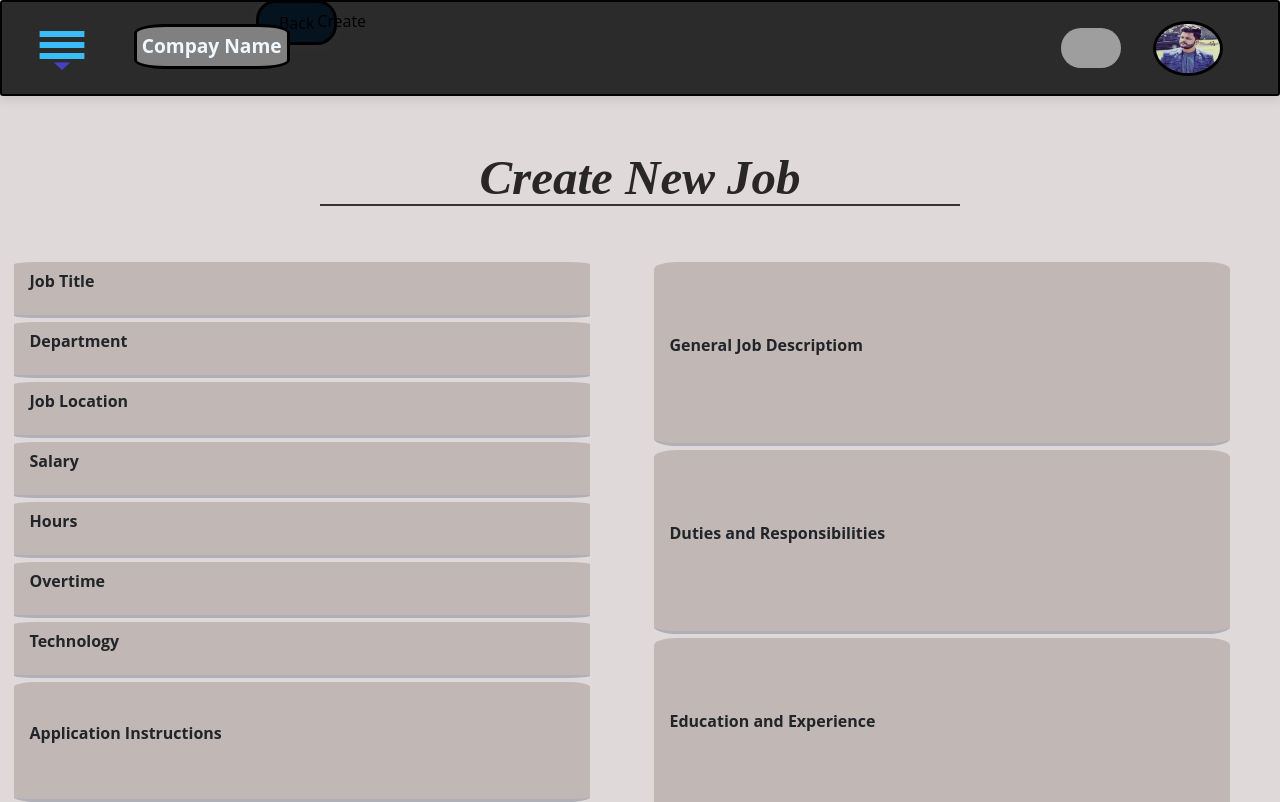
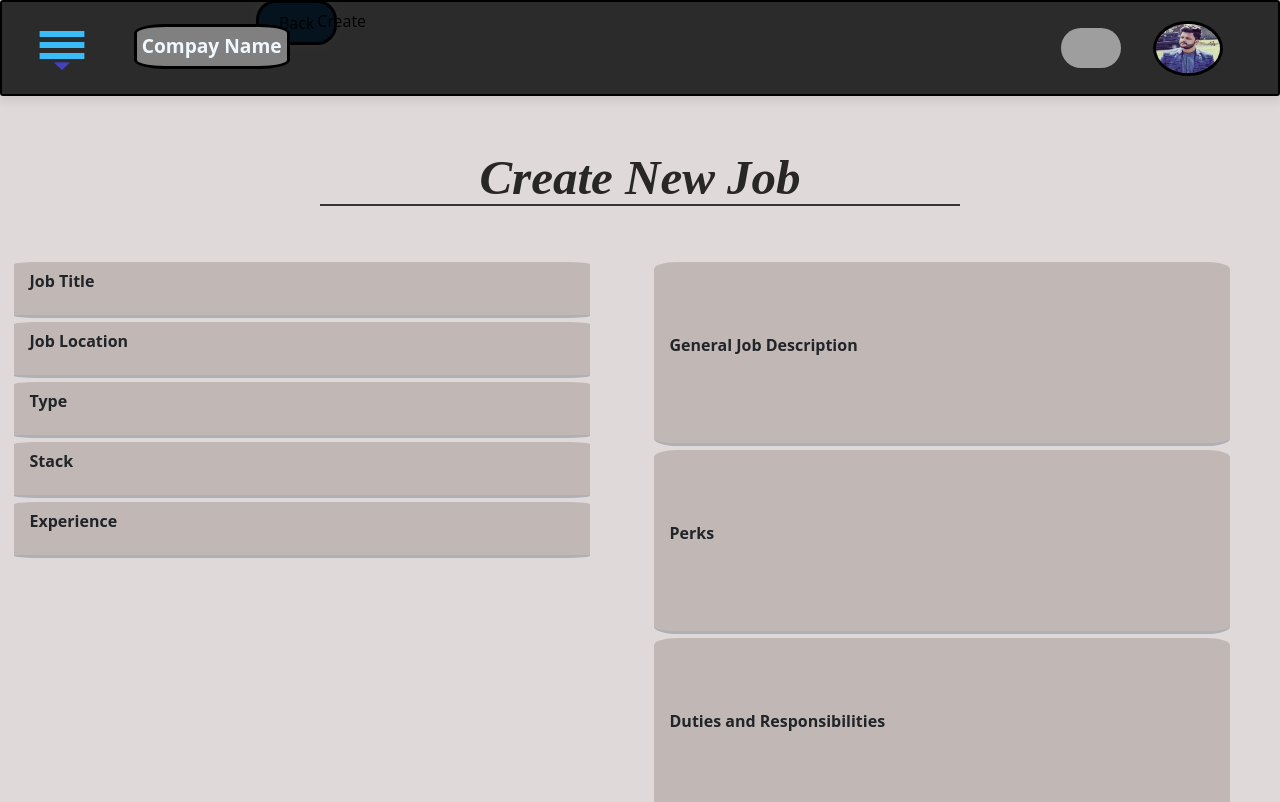
Before and after one commit to MateenAhmed23/techup, a React (Create React App) app in the folder client/: page /createnewjob in a window 1280 px wide. Shown: the top 802 px of the page. Built offline with nearby package versions, Linux system fonts and the light colour scheme; grey boxes are pictures that could not be loaded.

Commit message:
Worked on creatingJob and company details

```diff
--- a/client/src/components/createNewJob.jsx
+++ b/client/src/components/createNewJob.jsx
@@ -1,11 +1,109 @@
-import React, { Component } from "react";
+import React, { useState } from "react";
 import CompNav from "./subcomponents/companyNav";
 import "./cssmaincomponents/createnewjob.css";
 import JobDescSmall from "./subcomponents/jobDescSmall";
 
-class CreateNewJob extends Component {
-  state = {
-    jobDescriptions: [
+
+
+function CreateNewJob(){
+
+  // const [jobDescriptions, setJobDescriptions] = useState([
+  //   {
+  //     id: 1,
+  //     label: "Job Title",
+  //     type: "text",
+  //     placeholder: "e.g. Software Engineer",
+  //     height: "7vh",
+  //   },
+  //   // {
+  //   //   id: 2,
+  //   //   label: "Department",
+  //   //   type: "desciption",
+  //   //   placeholder: "e.g. Human Resources",
+  //   //   height: "7vh",
+  //   // },
+
+  //   {
+  //     id: 3,
+  //     label: "Job Location",
+  //     type: "text",
+  //     placeholder: "e.g. New York",
+  //     height: "7vh",
+  //   },
+
+  //   // {
+  //   //   id: 4,
+  //   //   label: "Salary",
+
+  //   //   type: "tel",
+  //   //   placeholder: "e.g. 1000",
+  //   //   height: "7vh",
+  //   // },
+
+  //   {
+  //     id: 5,
+  //     label: "Type",
+  //     type: "text",
+  //     placeholder: "e.g. Full Time",
+  //     height: "7vh",
+  //   },
+
+  //   // {
+  //   //   id: 6,
+  //   //   label: "Overtime",
+  //   //   type: "text",
+  //   //   placeholder: "e.g. Yes",
+  //   //   height: "7vh",
+  //   // },
+
+  //   {
+  //     id: 7,
+  //     label: "Stack",
+  //     type: "text",
+  //     placeholder: "e.g. MERN",
+  //     height: "7vh",
+  //   },
+  //   // {
+  //   //   id: 8,
+  //   //   label: "Application Instructions",
+  //   //   type: "text",
+  //   //   placeholder: "e.g. Submit cv in pdf format ",
+  //   //   height: "15vh",
+  //   // },
+  //   {
+  //     id: 11,
+  //     label: "Experience",
+  //     type: "text",
+  //     placeholder: "e.g. 1 yr",
+  //     height: "7vh",
+  //   },
+  //   {
+  //     id: 9,
+  //     label: "General Job Description",
+  //     type: "text",
+  //     placeholder: "e.g. Your responsibility is to create responsive website",
+  //     height: "23vh",
+  //   },
+  //   {
+  //     id: 10,
+  //     label: "Perks",
+  //     type: "text",
+  //     placeholder: "e.g. Work from home",
+  //     height: "23vh",
+  //   },
+  //   {
+  //     id: 11,
+  //     label: "Duties and Responsibilities",
+  //     type: "text",
+  //     placeholder: "e.g. Should be a teamworker",
+  //     height: "23vh",
+  //   },
+
+
+  //   // add more job descriptions here
+  // ])
+
+  const jobDescriptions = [
     {
       id: 1,
       label: "Job Title",
@@ -13,13 +111,13 @@ class CreateNewJob extends Component {
       placeholder: "e.g. Software Engineer",
       height: "7vh",
     },
-      {
-        id: 2,
-        label: "Department",
-        type: "desciption",
-        placeholder: "e.g. Human Resources",
-        height: "7vh",
-      },
+    // {
+    //   id: 2,
+    //   label: "Department",
+    //   type: "desciption",
+    //   placeholder: "e.g. Human Resources",
+    //   height: "7vh",
+    // },
 
     {
       id: 3,
@@ -29,74 +127,135 @@ class CreateNewJob extends Component {
       height: "7vh",
     },
 
+    // {
+    //   id: 4,
+    //   label: "Salary",
+
+    //   type: "tel",
+    //   placeholder: "e.g. 1000",
+    //   height: "7vh",
+    // },
+
     {
-        id: 4,
-        label: "Salary",
-
-        type: "tel",
-        placeholder: "e.g. 1000",
+      id: 5,
+      label: "Type",
+      type: "text",
+      placeholder: "e.g. Full Time",
       height: "7vh",
     },
 
-      {
-        id: 5,
-        label: "Hours",
-        type: "text",
-        placeholder: "e.g. 6",
-        height: "7vh",
-      },
-
-      {
-        id: 6,
-        label: "Overtime",
-        type: "text",
-        placeholder: "e.g. Yes",
-        height: "7vh",
-      },
+    // {
+    //   id: 6,
+    //   label: "Overtime",
+    //   type: "text",
+    //   placeholder: "e.g. Yes",
+    //   height: "7vh",
+    // },
 
     {
       id: 7,
-        label: "Technology",
+      label: "Stack",
       type: "text",
-        placeholder: "e.g. Web Development",
+      placeholder: "e.g. MERN",
+      height: "7vh",
+    },
+    // {
+    //   id: 8,
+    //   label: "Application Instructions",
+    //   type: "text",
+    //   placeholder: "e.g. Submit cv in pdf format ",
+    //   height: "15vh",
+    // },
+    {
+      id: 11,
+      label: "Experience",
+      type: "text",
+      placeholder: "e.g. 1 yr",
       height: "7vh",
     },
     {
-        id: 8,
-        label: "Application Instructions",
+      id: 9,
+      label: "General Job Description",
       type: "text",
-        placeholder: "e.g. Submit cv in pdf format ",
-        height: "15vh",
-      },
-      {
-        id: 9,
-        label: "General Job Descriptiom",
-        type: "text",
-        placeholder: "e.g. Web Development",
+      placeholder: "e.g. Your responsibility is to create responsive website",
       height: "23vh",
     },
     {
       id: 10,
-        label: "Duties and Responsibilities",
+      label: "Perks",
       type: "text",
-        placeholder: "e.g. Web Development",
+      placeholder: "e.g. Work from home",
       height: "23vh",
     },
     {
       id: 11,
-        label: "Education and Experience ",
+      label: "Duties and Responsibilities",
       type: "text",
-        placeholder: "e.g. Web Development",
+      placeholder: "e.g. Should be a teamworker",
       height: "23vh",
     },
+
+
     // add more job descriptions here
-    ],
-  };
-  render() {
-    const jobDescriptionssmall = this.state.jobDescriptions.slice(0, 8);
-    const jobDescriptionslarge = this.state.jobDescriptions.slice(8, 11);
+  ]
 
-    return (
+
+  const [title, setTitle] = useState('')
+  const [location, setLocation] = useState('')
+  const [type, setType] = useState('')
+  const [stack, setStack] = useState('')
+  const [experience, setExperience] = useState('')
+  const [desc, setDesc] = useState('')
+  const [perks, setPerks] = useState('')
+  const [duties, setDuties] = useState('')
+
+
+
+  const jobDescriptionssmall = jobDescriptions.slice(0, 5);
+  const jobDescriptionslarge = jobDescriptions.slice(5, 11);
+
+  // console.log(jobDescriptionssmall)
+
+
+  function submitHandler(){
+    console.log('Lets crate the job here')
+    console.log(title, location, type, stack, experience, desc, perks, duties)
+  }
+
+  function handleChange(changeFor, value){
+    console.log('I AM FREAKING HEREEEE')
+    switch (changeFor){
+      case 'Job Title':
+        setTitle(value)
+        break;
+      case 'Job Location':
+        setLocation(value)
+        break;
+      case 'Type':
+        setType(value)
+        break;
+      case 'Stack':
+        setStack(value)
+        break;
+      case 'Experience':
+        setExperience(value)
+        break;
+      case 'General Job Description':
+        setDesc(value)
+        break;
+      case 'Perks':
+        setPerks(value)
+        break;
+      case 'Duties and Responsibilities':
+        setDuties(value)
+        break;
+      default:
+        break;
+
+    }
+  }
+
+  return(
     <div className="newjobpage">
         <CompNav className="navbar" />
         <div className="mainhead">
@@ -114,6 +273,7 @@ class CreateNewJob extends Component {
                       placeholder={jobDesc.placeholder}
                       label={jobDesc.label}
                       height={jobDesc.height}
+                      change = {handleChange}
                     />
                   </td>
                 </tr>
@@ -133,6 +293,7 @@ class CreateNewJob extends Component {
                       placeholder={jobDesc.placeholder}
                       label={jobDesc.label}
                       height={jobDesc.height}
+                      change = {handleChange}
                     />
                   </td>
                 </tr>
@@ -142,14 +303,162 @@ class CreateNewJob extends Component {
         </div>
         <div className="buttonsss">
           <button className="back">Back</button>
-          <button className="create">Create</button>
+          <button className="create" onClick={()=>submitHandler()}>Create</button>
         </div>
         <div className="footer">
           <h1 className="heading">Footer</h1>
         </div>
       </div>
-    );
-  }
+  )
 }
 
+// class CreateNewJob extends Component {
+//   state = {
+//     jobDescriptions: [
+//       {
+//         id: 1,
+//         label: "Job Title",
+//         type: "text",
+//         placeholder: "e.g. Software Engineer",
+//         height: "7vh",
+//       },
+//       {
+//         id: 2,
+//         label: "Department",
+//         type: "desciption",
+//         placeholder: "e.g. Human Resources",
+//         height: "7vh",
+//       },
+
+//       {
+//         id: 3,
+//         label: "Job Location",
+//         type: "text",
+//         placeholder: "e.g. New York",
+//         height: "7vh",
+//       },
+
+//       {
+//         id: 4,
+//         label: "Salary",
+
+//         type: "tel",
+//         placeholder: "e.g. 1000",
+//         height: "7vh",
+//       },
+
+//       {
+//         id: 5,
+//         label: "Hours",
+//         type: "text",
+//         placeholder: "e.g. 6",
+//         height: "7vh",
+//       },
+
+//       {
+//         id: 6,
+//         label: "Overtime",
+//         type: "text",
+//         placeholder: "e.g. Yes",
+//         height: "7vh",
+//       },
+
+//       {
+//         id: 7,
+//         label: "Technology",
+//         type: "text",
+//         placeholder: "e.g. Web Development",
+//         height: "7vh",
+//       },
+//       {
+//         id: 8,
+//         label: "Application Instructions",
+//         type: "text",
+//         placeholder: "e.g. Submit cv in pdf format ",
+//         height: "15vh",
+//       },
+//       {
+//         id: 9,
+//         label: "General Job Descriptiom",
+//         type: "text",
+//         placeholder: "e.g. Web Development",
+//         height: "23vh",
+//       },
+//       {
+//         id: 10,
+//         label: "Duties and Responsibilities",
+//         type: "text",
+//         placeholder: "e.g. Web Development",
+//         height: "23vh",
+//       },
+//       {
+//         id: 11,
+//         label: "Education and Experience ",
+//         type: "text",
+//         placeholder: "e.g. Web Development",
+//         height: "23vh",
+//       },
+//       // add more job descriptions here
+//     ],
+//   };
+//   render() {
+//     const jobDescriptionssmall = this.state.jobDescriptions.slice(0, 8);
+//     const jobDescriptionslarge = this.state.jobDescriptions.slice(8, 11);
+
+//     return (
+//       <div className="newjobpage">
+//         <CompNav className="navbar" />
+//         <div className="mainhead">
+//           <h1 className="h1h">Create New Job </h1>
+//         </div>
+//         <div className="details">
+//           <table>
+//             <tbody>
+//               {jobDescriptionssmall.map((jobDesc) => (
+//                 <tr key={jobDesc.id}>
+//                   <td className="job-desc-cell">
+//                     <JobDescSmall
+//                       id={jobDesc.id}
+//                       type={jobDesc.type}
+//                       placeholder={jobDesc.placeholder}
+//                       label={jobDesc.label}
+//                       height={jobDesc.height}
+//                     />
+//                   </td>
+//                 </tr>
+//               ))}
+//             </tbody>
+//           </table>
+//         </div>
+//         <div className="descriptions">
+//           <table>
+//             <tbody>
+//               {jobDescriptionslarge.map((jobDesc) => (
+//                 <tr key={jobDesc.id}>
+//                   <td className="job-desc-cell">
+//                     <JobDescSmall
+//                       id={jobDesc.id}
+//                       type={jobDesc.type}
+//                       placeholder={jobDesc.placeholder}
+//                       label={jobDesc.label}
+//                       height={jobDesc.height}
+//                     />
+//                   </td>
+//                 </tr>
+//               ))}
+//             </tbody>
+//           </table>
+//         </div>
+//         <div className="buttonsss">
+//           <button className="back">Back</button>
+//           <button className="create">Create</button>
+//         </div>
+//         <div className="footer">
+//           <h1 className="heading">Footer</h1>
+//         </div>
+//       </div>
+//     );
+//   }
+// }
+
 export default CreateNewJob;
--- a/client/src/components/subcomponents/jobDescSmall.jsx
+++ b/client/src/components/subcomponents/jobDescSmall.jsx
@@ -1,28 +1,60 @@
 import React, { Component } from "react";
 import "./csssubcomponents/jobDescSmall.css";
-class JobDescSmall extends Component {
-  state = {};
-  render() {
+
+
+function JobDescSmall(props){
+  console.log(props)
+
+  function hehe(e){
+    // console.log(props.label,e.target.value)
+    props.change(props.label,e.target.value)
+  }
   return (
     <div className="field field_v1">
-
-        <label className="ha-screen-reader" htmlFor={this.props.id}>
-          Label
+      <label className="ha-screen-reader" htmlFor={props.id}>
+        {props.label}
       </label>
       <input
-          id={this.props.id}
-          type={this.props.type}
-          onChange={this.props.onChange}
+        id={props.id}
+        type={props.type}
+        // onChange={props.onChange}
         className="field__input"
-          placeholder={this.props.placeholder}
-          style={{ height: this.props.height }}
+        placeholder={props.placeholder}
+        style={{ height: props.height }}
+        onChange={hehe}
      />
       <span className="field__label-wrap" aria-hidden="true">
-          <span className="field__label">{this.props.label}</span>
+        <span className="field__label">{props.label}</span>
       </span>
     </div>
-    );
-  }
+  )
 }
 
+
+
+// class JobDescSmall extends Component {
+//   state = {};
+//   render() {
+//     return (
+//       <div className="field field_v1">
+
+//         <label className="ha-screen-reader" htmlFor={this.props.id}>
+//           Label
+//         </label>
+//         <input
+//           id={this.props.id}
+//           type={this.props.type}
+//           onChange={this.props.onChange}
+//           className="field__input"
+//           placeholder={this.props.placeholder}
+//           style={{ height: this.props.height }}
+//    />
+//         <span className="field__label-wrap" aria-hidden="true">
+//           <span className="field__label">{this.props.label}</span>
+//         </span>
+//       </div>
+//     );
+//   }
+// }
+
 export default JobDescSmall;
```
Also changed, not shown: client/src/components/companyDetails.jsx (+6 -8 lines). Lines whose indentation alone changed are shown as unchanged.
